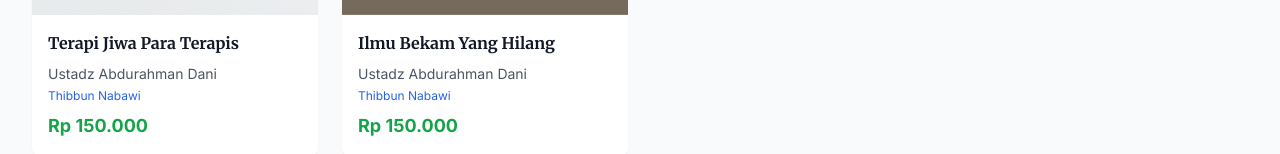
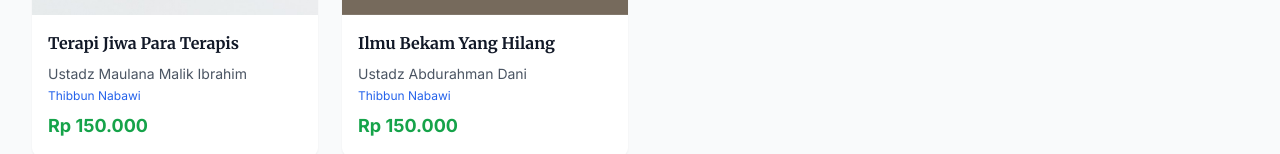
Before and after one commit to rzkyalmf/ithbi-publisher, a React (Vite) app: page /katalog in a window 1280 px wide. Shown: the part 2063-2217 px from the top of the page. Built offline with nearby package versions, Linux system fonts and the light colour scheme.

Commit message:
fix: buku terapi jiwa ust malik

```diff
--- a/src/data/books.ts
+++ b/src/data/books.ts
@@ -54,6 +54,12 @@ export const authors: Author[] = [
     id: "master-basirun",
     name: "Master Basirun. M.sc",
     bio: "Ulama besar Saudi Arabia yang terkenal dengan penjelasan fiqh yang mudah dipahami.",
+    photo: "/images/authors/utsaimin.jpg",
+  },
+  {
+    id: "ustadz-malik",
+    name: "Ustadz Maulana Malik Ibrahim",
+    bio: "Mahasiswa LIPIA & Praktisi Thibbun Nabawi",
     photo: "/images/authors/utsaimin.jpg",
   },
 ];
@@ -218,7 +224,7 @@ export const books: Book[] = [
   {
     id: "hadits-43",
     title: "Terapi Jiwa Para Terapis",
-    author: "Ustadz Abdurahman Dani",
+    author: "Ustadz Maulana Malik Ibrahim",
     category: "thibbun-nabawi",
     description:
       "Panduan khusus untuk para terapis dalam menjaga kesehatan jiwa dan mental mereka sendiri. Menjelaskan cara mengatasi burnout dan stress dalam profesi sebagai terapis dengan pendekatan Islami.",
@@ -231,8 +237,8 @@ export const books: Book[] = [
     isbn: "978-602-1234-572-2",
     quote:
       '"Seorang terapis harus terlebih dahulu menyembuhkan jiwanya sendiri sebelum menyembuhkan orang lain."',
-    authorBio: "Alumni Darul Hadist Yaman & Praktisi Thibbun Nabawi",
-    authorPhoto: "/author/logoustdani.jpg",
+    authorBio: "Mahasiswa LIPIA & Praktisi Thibbun Nabawi",
+    authorPhoto: "/author/logo-ustadz-malik.jpg",
   },
   {
     id: "hadits-44",
```
